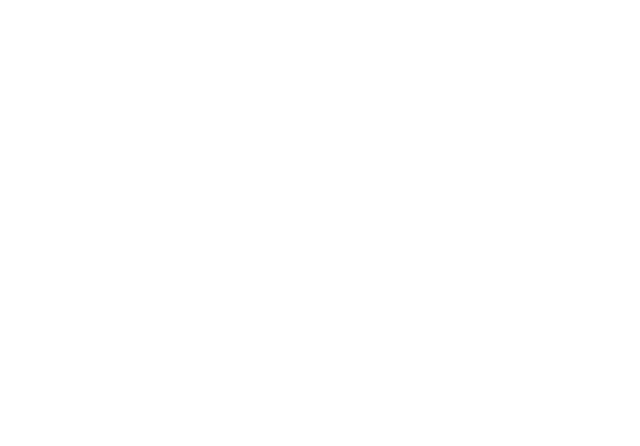
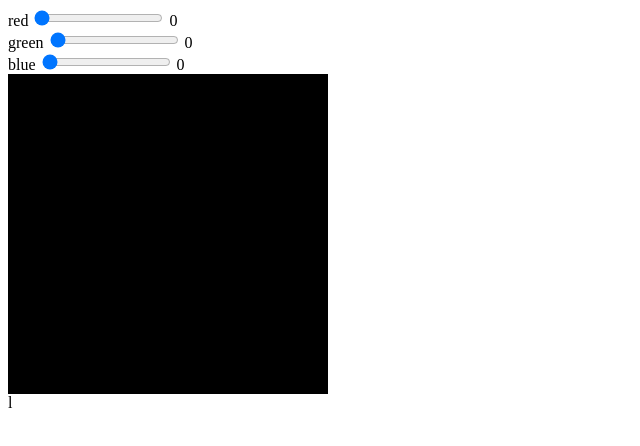
Before and after one commit to Clavos06/Color-Picker1, a plain HTML site: page index.html in a window 1280 px wide. Shown: the whole page, without its empty margins (0-640 px from the left). Drawn offline with Linux system fonts and the light colour scheme.

Commit message:
add to github

```diff
--- a/index.html
+++ b/index.html
@@ -3,7 +3,54 @@
 <head>
     <meta Charset="UTF-8">
     <Title>Color-Picker1</Title>
+    <link rel="stylesheet" href="./style.css"/>
+    <script src="./Scripts.j"></script>
+</head>
+<body>
 
-</head>
+<div class="picker-form-container">
+    <div class="picker-control">
+        <lable for="red">red</lable>
+        <input type="range"
+               Id="red"
+               value="0"
+               min="0"
+               max="255"
+               class="picker">
+        <span id="redVal">0</span>
 
+    </div>
+
+    <div class="picker-control">
+        <lable for="green">green</lable>
+        <input type="range"
+               Id="green"
+               value="0"
+               min="0"
+               max="255"
+               class="picker">
+        <span id="greenVal">0</span>
+    </div>
+
+    <div class="picker-control">
+        <lable for="blue">blue</lable>
+        <input type="range"
+               Id="blue"
+               value="0"
+               min="0"
+               max="255"
+               class="picker">
+        <span id="blueVal">0</span>
+    </div>
+</div>
+    <div class="color-box-container">
+         <div id="color-box">
+
+          </div>
+    </div>
+
+
+
+        l
+</body>
 </html>
--- /dev/null
+++ b/style.css
@@ -0,0 +1,5 @@
+#color-box {
+    background-color: rgb(0, 0, 0);
+    width: 20em;
+    height: 20em;
+}
```
Also changed, not shown: Scripts.js (added, +41 -0 lines).
